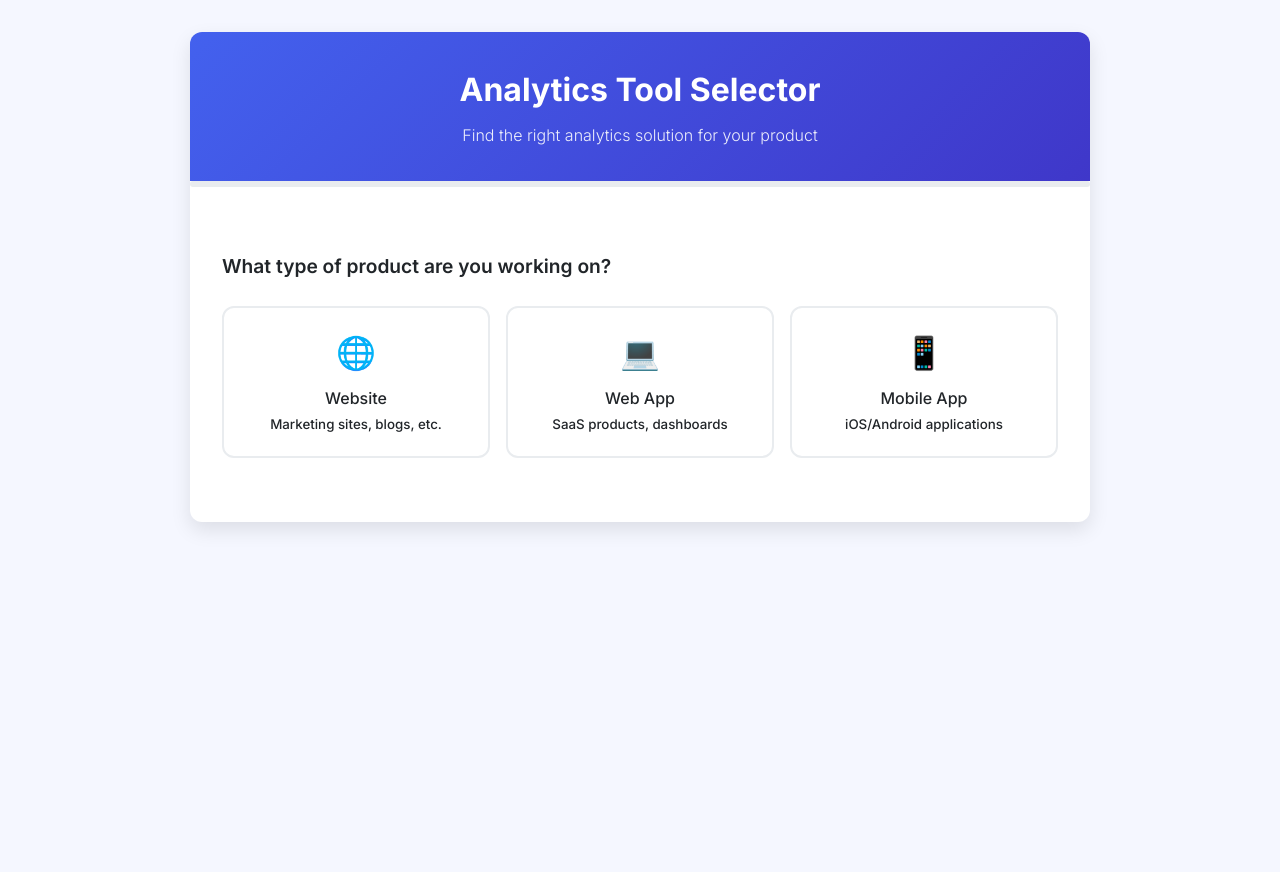
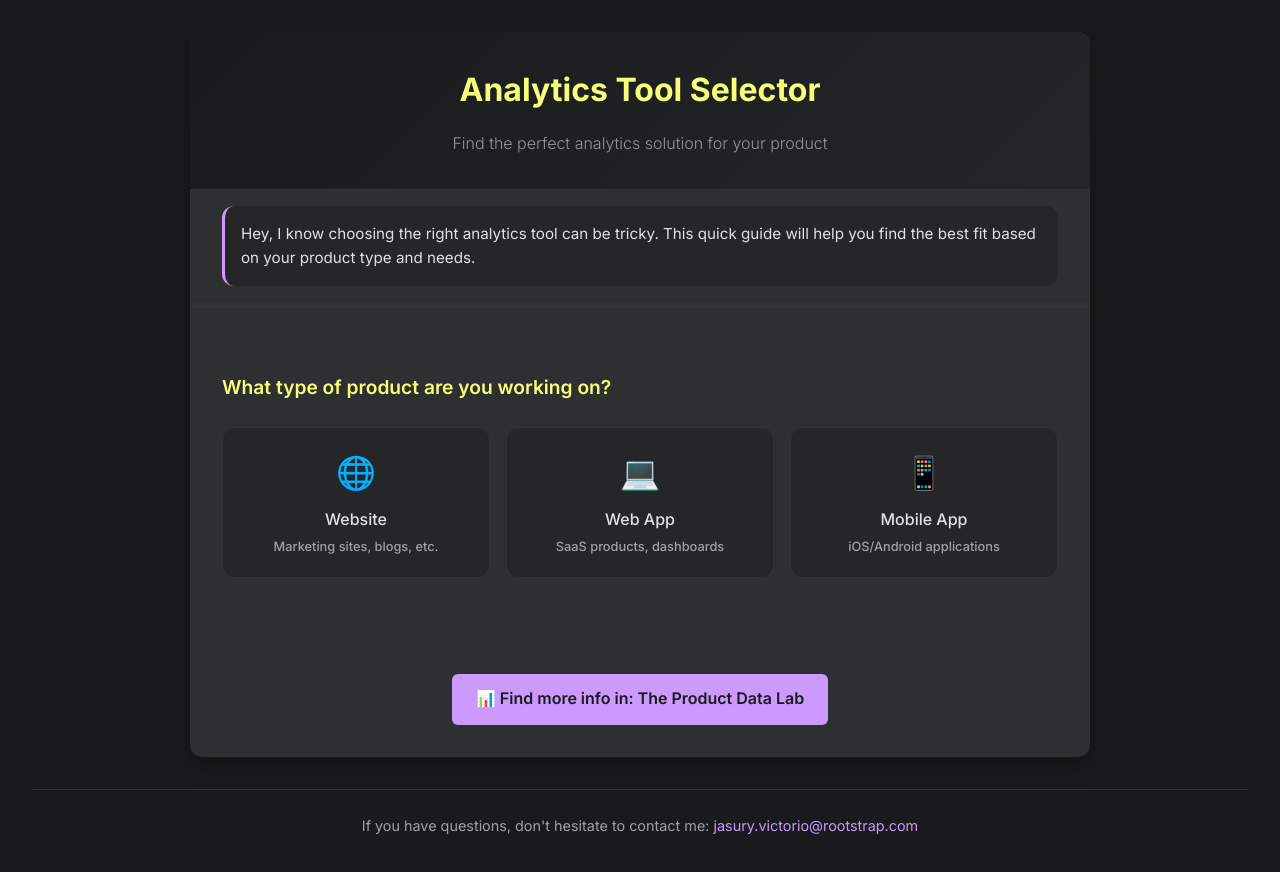
Before and after one commit to JasuVictorio/Formdata, a plain HTML site: page index.html in a window 1280 px wide. Before the commit the page ends 800 px from the top, so only its background shows below. Drawn offline with Linux system fonts and the light colour scheme.

Commit message:
Index.html

```diff
--- a/index.html
+++ b/index.html
@@ -7,15 +7,17 @@
     <link href="https://fonts.googleapis.com/css2?family=Inter:wght@300;400;500;600;700&display=swap" rel="stylesheet">
     <style>
         :root {
-            --primary: #4361ee;
-            --secondary: #3f37c9;
-            --accent: #4895ef;
-            --light: #f8f9fa;
-            --dark: #212529;
+            --primary: #F6FF7A;
+            --secondary: #CC99FF;
+            --accent: #CC99FF;
+            --light: #2E2F30;
+            --dark: #191A1B;
+            --text: #E1E2E3;
+            --text-secondary: #A1A2A3;
             --success: #4cc9f0;
             --warning: #f72585;
             --border-radius: 12px;
-            --box-shadow: 0 8px 20px rgba(0,0,0,0.1);
+            --box-shadow: 0 8px 20px rgba(0,0,0,0.3);
         }
 
         * {
@@ -26,8 +28,8 @@
 
         body {
             font-family: 'Inter', sans-serif;
-            background-color: #f5f7ff;
-            color: var(--dark);
+            background-color: var(--dark);
+            color: var(--text);
             line-height: 1.6;
             padding: 2rem;
         }
@@ -35,17 +37,18 @@
         .container {
             max-width: 900px;
             margin: 0 auto;
-            background: white;
+            background: var(--light);
             border-radius: var(--border-radius);
             box-shadow: var(--box-shadow);
             overflow: hidden;
         }
 
         header {
-            background: linear-gradient(135deg, var(--primary), var(--secondary));
-            color: white;
+            background: linear-gradient(135deg, var(--dark), #252627);
+            color: var(--primary);
             padding: 2rem;
             text-align: center;
+            border-bottom: 1px solid #333;
         }
 
         h1 {
@@ -56,6 +59,17 @@
         .subtitle {
             font-weight: 300;
             opacity: 0.9;
+            color: var(--text-secondary);
+            margin-top: 1rem;
+        }
+
+        .welcome-message {
+            background: #252627;
+            padding: 1rem;
+            margin: 1rem 2rem;
+            border-radius: var(--border-radius);
+            border-left: 3px solid var(--secondary);
+            font-size: 0.95rem;
         }
 
         .decision-tree {
@@ -75,7 +89,7 @@
             font-size: 1.2rem;
             font-weight: 600;
             margin-bottom: 1.5rem;
-            color: var(--dark);
+            color: var(--primary);
         }
 
         .options {
@@ -86,28 +100,36 @@
         }
 
         .option-btn {
-            background: white;
-            border: 2px solid #e9ecef;
+            background: #252627;
+            border: 1px solid #333;
             border-radius: var(--border-radius);
             padding: 1.2rem;
             font-weight: 500;
             cursor: pointer;
             transition: all 0.2s ease;
             text-align: center;
+            color: var(--text);
         }
 
         .option-btn:hover {
-            border-color: var(--accent);
+            border-color: var(--secondary);
             transform: translateY(-2px);
-            box-shadow: 0 5px 15px rgba(67, 97, 238, 0.1);
+            box-shadow: 0 5px 15px rgba(204, 153, 255, 0.1);
         }
 
         .option-btn:active {
             transform: translateY(0);
         }
 
+        .option-btn small {
+            color: var(--text-secondary);
+            display: block;
+            margin-top: 0.3rem;
+            font-size: 0.8rem;
+        }
+
         .result {
-            background: #f8f9fa;
+            background: #252627;
             border-radius: var(--border-radius);
             padding: 2rem;
             margin-top: 1rem;
@@ -133,15 +155,14 @@
             flex: 1;
             padding: 1rem;
             border-radius: var(--border-radius);
+            background: rgba(0,0,0,0.2);
         }
 
         .pros {
-            background-color: rgba(76, 201, 240, 0.1);
-            border-left: 4px solid var(--success);
+            border-left: 4px solid var(--primary);
         }
 
         .cons {
-            background-color: rgba(247, 37, 133, 0.05);
             border-left: 4px solid var(--warning);
         }
 
@@ -150,8 +171,16 @@
             font-weight: 600;
         }
 
+        .pros h4 {
+            color: var(--primary);
+        }
+
+        .cons h4 {
+            color: var(--warning);
+        }
+
         .back-btn {
-            background: #e9ecef;
+            background: #333;
             border: none;
             border-radius: 6px;
             padding: 0.6rem 1.2rem;
@@ -159,10 +188,11 @@
             cursor: pointer;
             margin-top: 1.5rem;
             transition: background 0.2s ease;
+            color: var(--text);
         }
 
         .back-btn:hover {
-            background: #dee2e6;
+            background: #444;
         }
 
         @keyframes fadeIn {
@@ -173,12 +203,12 @@
         .tool-icon {
             font-size: 2rem;
             margin-bottom: 0.5rem;
-            color: var(--primary);
+            color: var(--secondary);
         }
 
         .progress-bar {
             height: 6px;
-            background: #e9ecef;
+            background: #333;
             border-radius: 3px;
             margin-bottom: 2rem;
             overflow: hidden;
@@ -186,9 +216,61 @@
 
         .progress {
             height: 100%;
-            background: linear-gradient(90deg, var(--primary), var(--accent));
+            background: linear-gradient(90deg, var(--primary), var(--secondary));
             width: 0%;
             transition: width 0.3s ease;
+        }
+
+        .more-info {
+            text-align: center;
+            margin: 2rem 0;
+        }
+
+        .info-btn {
+            background: var(--secondary);
+            color: var(--dark);
+            border: none;
+            border-radius: 6px;
+            padding: 0.8rem 1.5rem;
+            font-weight: 600;
+            cursor: pointer;
+            transition: all 0.2s ease;
+            display: inline-flex;
+            align-items: center;
+            gap: 0.5rem;
+            text-decoration: none;
+        }
+
+        .info-btn:hover {
+            background: var(--primary);
+            transform: translateY(-2px);
+        }
+
+        footer {
+            text-align: center;
+            margin-top: 2rem;
+            padding: 1.5rem;
+            color: var(--text-secondary);
+            font-size: 0.9rem;
+            border-top: 1px solid #333;
+        }
+
+        footer a {
+            color: var(--secondary);
+            text-decoration: none;
+        }
+
+        footer a:hover {
+            text-decoration: underline;
+        }
+
+        ul {
+            padding-left: 1.2rem;
+            margin-bottom: 1rem;
+        }
+
+        li {
+            margin-bottom: 0.3rem;
         }
     </style>
 </head>
@@ -196,8 +278,12 @@
     <div class="container">
         <header>
             <h1>Analytics Tool Selector</h1>
-            <p class="subtitle">Find the right analytics solution for your product</p>
+            <p class="subtitle">Find the perfect analytics solution for your product</p>
         </header>
+
+        <div class="welcome-message">
+            <p>Hey, I know choosing the right analytics tool can be tricky. This quick guide will help you find the best fit based on your product type and needs.</p>
+        </div>
 
         <div class="progress-bar">
             <div class="progress" id="progress"></div>
@@ -468,7 +554,17 @@
                 <button class="back-btn" onclick="showNode('q2-mobile', 33)">← Back</button>
             </div>
         </div>
+
+        <div class="more-info">
+            <a href="https://www.notion.so/rootstrap/Product-Data-Lab-1df59347eba68048af14c3cda9507fdf" class="info-btn" target="_blank">
+                📊 Find more info in: The Product Data Lab
+            </a>
+        </div>
     </div>
+
+    <footer>
+        If you have questions, don't hesitate to contact me: <a href="mailto:jasury.victorio@rootstrap.com">jasury.victorio@rootstrap.com</a>
+    </footer>
 
     <script>
         function showNode(nodeId, progress) {
```
